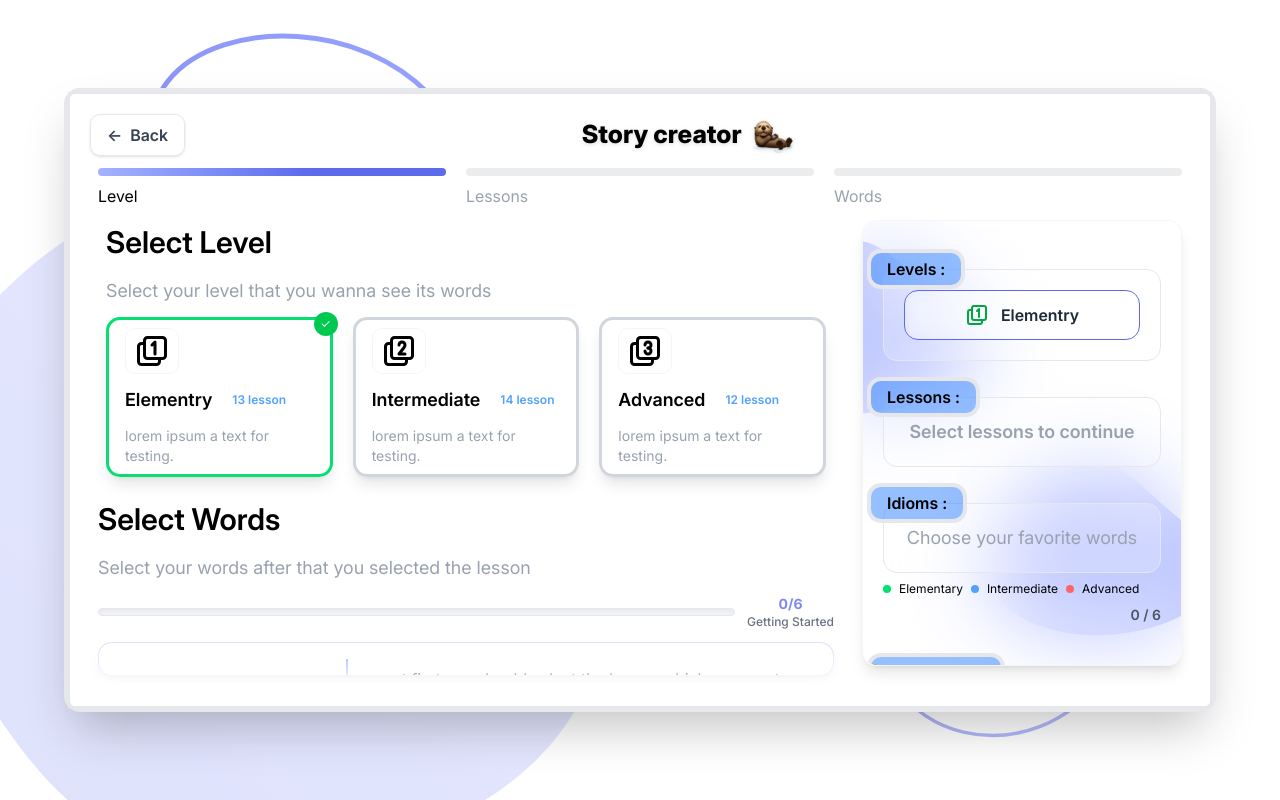
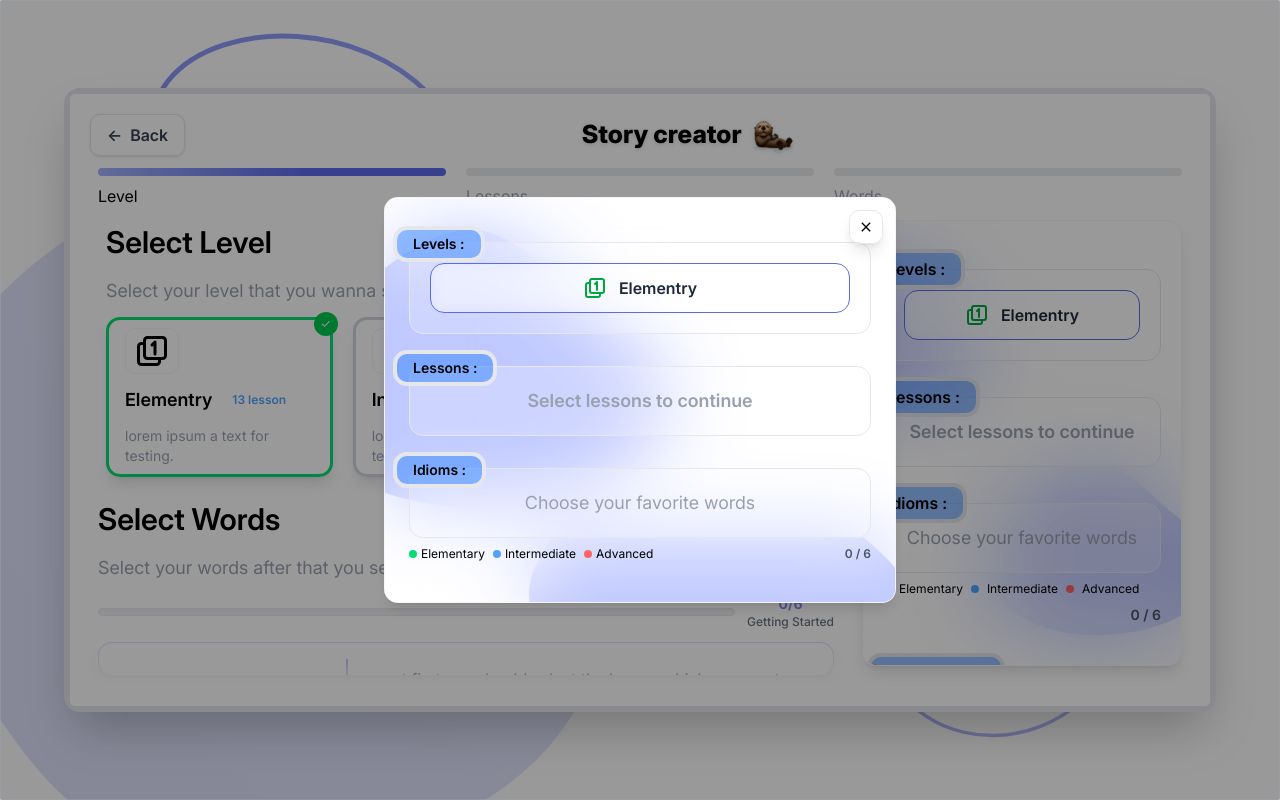
Before and after one commit to abolfazlj10/essinitial-idioms-in-english, a Next.js app: page /story in a window 1280 px wide. Built offline with nearby package versions, Linux system fonts and the light colour scheme.

Commit message:
changed typographi.

```diff
--- a/src/app/story/page.tsx
+++ b/src/app/story/page.tsx
@@ -348,6 +348,7 @@ export default function Story () {
     }
 
     useEffect(() => {
+        dialogModal.current.showModal()
         const mediaQuery = window.matchMedia('(min-width: 1280px)');
         const handleChange = (e: MediaQueryListEvent) => setIsLargeScreen(e.matches);
 
@@ -919,12 +920,12 @@ export default function Story () {
                             <div className="modal-box bg-white p-0 rounded-xl border border-gray-400/10 relative overflow-hidden min-w-[370px] max-[1500px]:min-w-[320px] shadow-lg">
                                 <img className="absolute select-none top-1/2 -right-20 z-20 scale-x-150" src="./blob-haikei.svg" />
                                 <img className="absolute select-none top-0 -left-40 z-20 scale-x-150" src="./blob-haikei.svg" />
-                                <div className="bg-white/30 h-full w-full backdrop-blur-2xl z-30 relative py-7 px-10 flex flex-col gap-4">
+                                <div className="bg-white/30 h-full w-full backdrop-blur-2xl z-30 relative py-7 px-6 flex flex-col gap-4">
                                     <form method="dialog" className="absolute right-3 top-3">
                                         <button className="border rounded-lg shadow-lg p-2 cursor-pointer duration-100 hover:bg-bgColor"><MdClose /></button>
                                     </form>
                                     <div>
-                                        <div className="border-4 backdrop-blur-2xl justify-self-start py-1 px-4 font-semibold rounded-xl bg-blue-500/50 -mb-5 -ml-4 z-20 relative select-none">Levels :</div>
+                                        <div className="border-4 backdrop-blur-2xl justify-self-start py-1 px-4 font-semibold rounded-xl bg-blue-500/50 -mb-5 -ml-4 z-20 relative select-none text-sm">Levels :</div>
                                         <div className="text-[25px] font-semibold text-center rounded-xl bg-white/20 border py-5 px-5 flex justify-center items-center">
                                             {level.length > 0 ? (
                                                 <div className="grid grid-cols-2 gap-3 w-full">
@@ -947,8 +948,8 @@ export default function Story () {
                                         </div>
                                     </div>
                                     <div>
-                                        <div className="border-4 backdrop-blur-2xl justify-self-start py-1 px-4 font-semibold rounded-xl bg-blue-500/50 -mb-5 -ml-4 z-20 relative select-none">Lessons :</div>
-                                        <div className="text-[25px] font-semibold text-center rounded-xl bg-white/20 border py-5 px-5 flex justify-center items-center">
+                                        <div className="border-4 backdrop-blur-2xl justify-self-start py-1 px-4 font-semibold rounded-xl bg-blue-500/50 -mb-5 -ml-4 z-20 relative select-none text-sm">Lessons :</div>
+                                        <div className="font-semibold text-center rounded-xl bg-white/20 border py-5 px-5 flex justify-center items-center">
                                             {lessons.length > 0 ? (
                                                 <div className="grid grid-cols-2 gap-3 w-full">
                                                     {lessons.map((lessonNumber, index) => {
@@ -968,24 +969,12 @@ export default function Story () {
                                                         const isSemiActive = wordsFromLesson === 0;
 
                                                         return (
-                                                            <div
-                                                                key={index}
-                                                                className={`
-                                                                    relative
-                                                                    px-3 py-2 rounded-xl text-sm
-                                                                    flex items-center justify-center
-                                                                    transition-all duration-200 backdrop-blur-sm
-                                                                    ${isLastAndOdd ? 'col-span-2' : ''}
-                                                                    ${isSemiActive
-                                                                        ? 'bg-white/10 border-primaryColor/40 opacity-70 hover:opacity-100 hover:bg-white/20'
-                                                                        : 'bg-white/20 border-primaryColor hover:bg-white/40'
-                                                                    }
-                                                                `}
+                                                            <div key={index} className={`relative px-3 py-2 rounded-xl text-sm flex items-center justify-center transition-all duration-200 backdrop-blur-sm ${isLastAndOdd ? 'col-span-2' : ''} ${isSemiActive ? 'bg-white/10 border-primaryColor/40 opacity-70 hover:opacity-100 hover:bg-white/20' : 'bg-white/20 border-primaryColor hover:bg-white/40'}`}
                                                                 style={{ fontWeight: 500, borderWidth: 1 }}
                                                                 title={isSemiActive ? "This lesson has no selected words yet." : `${wordsFromLesson} word(s) selected`}
                                                             >
                                                                 {wordsFromLesson > 0 && (
-                                                                    <span className={`absolute top-0 right-0 transform translate-x-1/3 -translate-y-1/3 w-5 h-5 rounded-full text-xs font-semibold z-10 border-2 border-white flex items-center justify-center ${badgeClass}`}>
+                                                                    <span className={`absolute top-0 right-0 transform translate-x-1/3 -translate-y-1/3 w-5 h-5 rounded-full text-[9px] font-semibold z-10 border-2 border-white flex items-center justify-center ${badgeClass}`}>
                                                                         {wordsFromLesson}
                                                                     </span>
                                                                 )}
@@ -1008,7 +997,7 @@ export default function Story () {
                                         </div>
                                     </div>
                                     <div>
-                                        <div className="border-4 backdrop-blur-2xl justify-self-start py-1 px-4 font-semibold rounded-xl bg-blue-500/50 -mb-5 -ml-4 z-20 relative select-none">Idioms :</div>
+                                        <div className="border-4 backdrop-blur-3xl justify-self-start py-1 px-4 font-semibold rounded-xl bg-blue-500/50 -mb-5 -ml-4 z-20 relative select-none text-sm">Idioms :</div>
                                         <div className="rounded-xl bg-white/20 border py-5 px-5 flex gap-2 flex-wrap overflow-y-auto w-full max-h-[200px] [&::-webkit-scrollbar]:w-[7px] [&::-webkit-scrollbar-track]:bg-gray-100 [&::-webkit-scrollbar-track]:rounded-2xl [&::-webkit-scrollbar-thumb]:rounded-2xl [&::-webkit-scrollbar-thumb]:bg-bgColor/80 [&::-webkit-scrollbar-thumb:hover]:bg-bgColor ">
                                             {words.length ?
                                                 words.map((item,index)=>{
@@ -1016,10 +1005,10 @@ export default function Story () {
                                                     const dot = level === 'elementry' ? 'bg-green-400' : level === 'intermediate' ? 'bg-blue-400' : 'bg-red-400';
                                                     const removeHover = level === 'elementry' ? 'hover:text-green-600' : level === 'intermediate' ? 'hover:text-blue-600' : 'hover:text-red-600';
                                                     return (
-                                                        <div key={index} className={`max-[1500px]:w-full max-[1500px]:justify-between max-[1500px]:py-2 relative rounded-full px-3 py-1 flex items-center gap-2 bg-white/20 backdrop-blur-sm border-3 border-primaryColor border-dashed text-gray-800 transition-all duration-150 hover:shadow-sm hover:bg-white/30`}>
+                                                        <div key={index} className={`w-full justify-between py-2 relative rounded-full px-3 flex items-center gap-2 bg-white/20 backdrop-blur-sm border-2 border-primaryColor border-dashed text-gray-800 transition-all duration-150 hover:shadow-sm hover:bg-white/30`}>
                                                             <span className={`w-2 h-2 rounded-full inline-block ${dot}`}></span>
                                                             <span className="font-medium text-sm select-none">{item}</span>
-                                                            <button onClick={()=> removeWord(index)} className={`ml-1 rounded-full bg-transparent text-gray-500 ${removeHover} transition-colors duration-150 select-none cursor-pointer text-base leading-none`}>×</button>
+                                                            <button onClick={()=> removeWord(index)} className={`ml-1 rounded-full bg-transparent text-gray-500 ${removeHover} transition-colors duration-150 select-none cursor-pointer text-lg leading-none`}>×</button>
                                                         </div>
                                                     )
                                                 })
@@ -1028,22 +1017,22 @@ export default function Story () {
                                             }
                                         </div>
                                         {/* Word count and legend row */}
-                                        <div className="flex items-center justify-between max-[1500px]:flex-wrap gap-2 mt-2 mb-3 text-sm max-[2432px]:text-xs">
-                                            <div className="flex gap-4 max-[2432px]:gap-2">
-                                                <div className="flex items-center gap-2">
-                                                    <div className="w-3 h-3 bg-green-400 rounded-full max-[2432px]:h-2 max-[2432px]:w-2"></div>
+                                        <div className="flex items-center justify-between flex-wrap gap-2 mt-2 mb-3 text-xs max-mobile:text-[10px]">
+                                            <div className="flex gap-2">
+                                                <div className="flex items-center gap-1">
+                                                    <div className="h-2 w-2 max-mobile:h-[6px] max-mobile:w-[6px] bg-green-400 rounded-full"></div>
                                                     <span>Elementary</span>
                                                 </div>
-                                                <div className="flex items-center gap-2">
-                                                    <div className="w-3 h-3 bg-blue-400 rounded-full max-[2432px]:h-2 max-[2432px]:w-2"></div>
+                                                <div className="flex items-center gap-1">
+                                                    <div className="h-2 w-2 max-mobile:h-[6px] max-mobile:w-[6px] bg-blue-400 rounded-full"></div>
                                                     <span>Intermediate</span>
                                                 </div>
-                                                <div className="flex items-center gap-2">
-                                                    <div className="w-3 h-3 bg-red-400 rounded-full max-[2432px]:h-2 max-[2432px]:w-2"></div>
+                                                <div className="flex items-center gap-1">
+                                                    <div className="h-2 w-2 max-mobile:h-[6px] max-mobile:w-[6px] bg-red-400 rounded-full"></div>
                                                     <span>Advanced</span>
                                                 </div>
                                             </div>
-                                            <div className={`text-sm ml-auto font-semibold ${words.length >= MAX_WORDS_LIMIT ? 'text-primaryColor' : 'text-gray-600'}`}>{words.length} / {MAX_WORDS_LIMIT}</div>
+                                            <div className={`text-xs ml-auto font-semibold ${words.length >= MAX_WORDS_LIMIT ? 'text-primaryColor' : 'text-gray-600'}`}>{words.length} / {MAX_WORDS_LIMIT}</div>
                                         </div>
                                     </div>
                                 </div>
```
